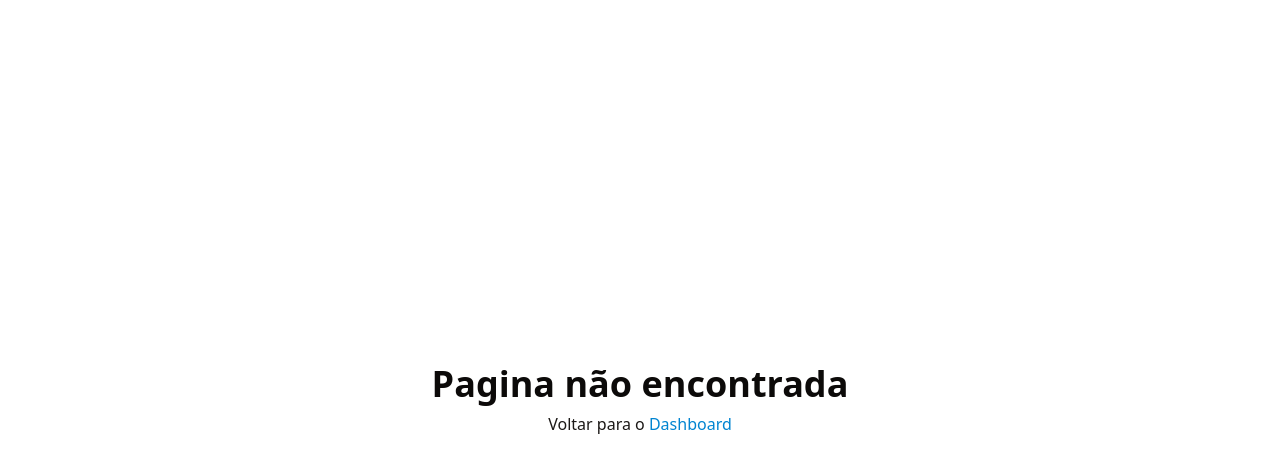
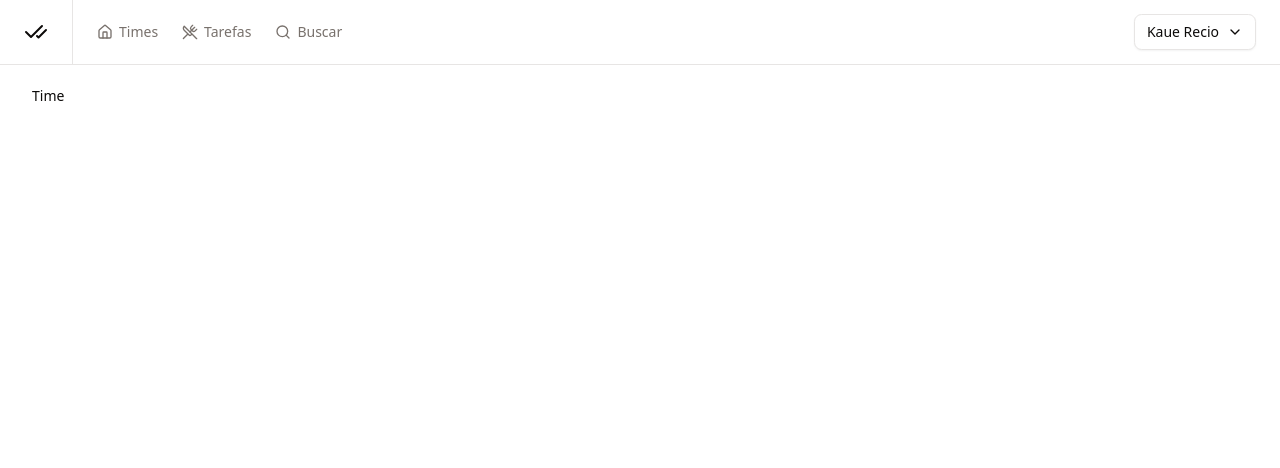
Before and after one commit to reciokaue/multitenant-front, a React (Vite) app: page /team/1 in a window 1280 px wide. Shown: the top 468 px of the page. Built offline with nearby package versions, Linux system fonts and the light colour scheme; no server answers.

Commit message:
selected team screen

```diff
--- a/src/api/team/get-team.ts
+++ b/src/api/team/get-team.ts
@@ -1,7 +1,7 @@
 import { api } from "@/lib/axios";
 
 interface GetTeamProps {
-  teamId: number
+  teamId: number | string | undefined
 }
 
 export interface Team {
@@ -14,5 +14,9 @@ interface GetTeamResponse {
 }
 
 export async function getTeam({teamId}: GetTeamProps) {
-  return await api.get(`/team/${teamId}`) as GetTeamResponse
+  if(!teamId)
+    return
+
+  const response = await api.get(`/team/details/${teamId}`)
+  return response.data as GetTeamResponse
 }
--- a/src/api/team/get-user-teams.ts
+++ b/src/api/team/get-user-teams.ts
@@ -7,7 +7,6 @@ interface GetTeamResponse {
 
 export async function getUserTeams() {
   const response = await api.get(`/team/user`)
-  console.log(response.data)
   return response.data as GetTeamResponse
 }
 // export async function getProfile() {
--- a/src/api/user/profile.ts
+++ b/src/api/user/profile.ts
@@ -16,6 +16,6 @@ export interface GetProfileResponse {
 
 export async function getProfile() {
   const response = await api.get('/user/profile')
-  console.log(response.data)
+
   return response.data as GetProfileResponse
 }
--- a/src/components/header.tsx
+++ b/src/components/header.tsx
@@ -19,11 +19,11 @@ export function Header() {
             <Home className="h-4 w-4" />
             Times
           </Navlink>
-          <Navlink to="/orders">
+          <Navlink to="/tasks">
             <UtensilsCrossed className="h-4 w-4" />
             Tarefas
           </Navlink>
-          <Navlink to="/orders">
+          <Navlink to="/search">
             <Search className="h-4 w-4" />
             Buscar
           </Navlink>
--- a/src/lib/axios.ts
+++ b/src/lib/axios.ts
@@ -6,7 +6,7 @@ export const api = axios.create({
   withCredentials: true,
 })
 
-api.defaults.headers.common.Authorization = `Bearer eyJhbGciOiJIUzI1NiIsInR5cCI6IkpXVCJ9.eyJuYW1lIjoiVGVzdGUiLCJlbWFpbCI6InRlc3RlQGdtYWlsLmNvbSIsImlkIjoxLCJpYXQiOjE3NDAyNTE0OTgsImV4cCI6MTc0MDMzNzg5OH0.rfDypTgJMK-woij41F4B2w5kaVqxAQin-7dsgjXN76s`
+api.defaults.headers.common.Authorization = `Bearer eyJhbGciOiJIUzI1NiIsInR5cCI6IkpXVCJ9.eyJuYW1lIjoiVGVzdGUiLCJlbWFpbCI6InRlc3RlQGdtYWlsLmNvbSIsImlkIjoxLCJpYXQiOjE3NDAzNDg2NjIsImV4cCI6MTc3MTg4NDY2Mn0.p6cjNsIgNeqsy7hESnMa4Un9OL4P9zfrZN6axhduPk0`
 
 if (env.VITE_ENABLE_API_DELAY) {
   api.interceptors.request.use(async (config) => {
--- a/src/pages/layouts/app.tsx
+++ b/src/pages/layouts/app.tsx
@@ -18,7 +18,7 @@ export function AppLayout() {
           const code = error.response?.data.code
 
           if (status === 401 && code === 'UNAUTHORIZED') {
-            navigate('/sign-in', { replace: true })
+            navigate('/login', { replace: true })
           }
         }
       },
--- /dev/null
+++ b/src/pages/selected-team/index.tsx
@@ -0,0 +1,21 @@
+import { getTeam } from "@/api/team/get-team";
+import { Label } from "@/components/ui/label";
+import { useQuery } from "@tanstack/react-query";
+import { useParams } from "react-router-dom";
+
+export function SelectedTeam() {
+  const { teamId } = useParams()
+
+  const { data } = useQuery({
+    queryKey: [`team-${teamId}`],
+    queryFn: () => getTeam({teamId}),
+    staleTime: Infinity,
+  })
+
+  return (
+    <div className='flex flex-col space-y-4'>
+      <Label>Time {data?.team?.name}</Label>
+      {JSON.stringify(data)}
+     </div>
+  );
+};
--- /dev/null
+++ b/src/pages/tasks/index.tsx
@@ -0,0 +1,33 @@
+// import { getUserTasks } from "@/api/team/get-user-tasks";
+import { Card } from "@/components/ui/card";
+import { Label } from "@/components/ui/label";
+import { Skeleton } from "@/components/ui/skeleton";
+import { useQuery } from "@tanstack/react-query";
+
+export function Tasks() {
+  // const { data, isLoading: isLoadingTasks } = useQuery({
+  //   queryKey: ['user-tasks'],
+  //   queryFn: getUserTasks,
+  //   staleTime: Infinity,
+  // })
+
+  return (
+    <div className='flex flex-col space-y-4'>
+      <Label>Tasks</Label>
+      {/* <div className="flex gap-3">
+        {data && !isLoadingTasks &&
+            data.tasks.map((team) => (
+              <Card
+                className="p-2 aspect-square w-20"
+                key={team.id}
+              >
+                {team.name}
+              </Card>
+        ))}
+        {isLoadingTasks && [0,1,2].map((i) => (
+          <Skeleton key={i}/>
+        ))}
+      </div> */}
+     </div>
+  );
+};
--- a/src/pages/teams/index.tsx
+++ b/src/pages/teams/index.tsx
@@ -3,6 +3,7 @@ import { Card } from "@/components/ui/card";
 import { Label } from "@/components/ui/label";
 import { Skeleton } from "@/components/ui/skeleton";
 import { useQuery } from "@tanstack/react-query";
+import { Link } from "react-router-dom";
 
 export function Teams() {
   const { data, isLoading: isLoadingTeams } = useQuery({
@@ -17,12 +18,14 @@ export function Teams() {
       <div className="flex gap-3">
         {data && !isLoadingTeams &&
             data.teams.map((team) => (
+              <Link to={`/team/${team.id}`}>
                 <Card
                   className="p-2 aspect-square w-20"
                   key={team.id}
                 >
                   {team.name}
                 </Card>
+              </Link>
         ))}
         {isLoadingTeams && [0,1,2].map((i) => (
           <Skeleton key={i}/>
--- a/src/routes.tsx
+++ b/src/routes.tsx
@@ -7,6 +7,8 @@ import { AuthLayout } from './pages/layouts/auth'
 import { Login } from './pages/auth/login'
 import { Register } from './pages/auth/register'
 import { Teams } from './pages/teams'
+import { Tasks } from './pages/tasks'
+import { SelectedTeam } from './pages/selected-team'
 
 export const router = createBrowserRouter([
   {
@@ -15,7 +17,8 @@ export const router = createBrowserRouter([
     errorElement: <Error />,
     children: [
       { path: '/', element: <Teams /> },
-      // { path: '/orders', element: <Orders /> },
+      { path: '/team/:teamId', element: <SelectedTeam /> },
+      { path: '/tasks', element: <Tasks /> },
     ],
   },
   {
```
Lines whose indentation alone changed are shown as unchanged.
